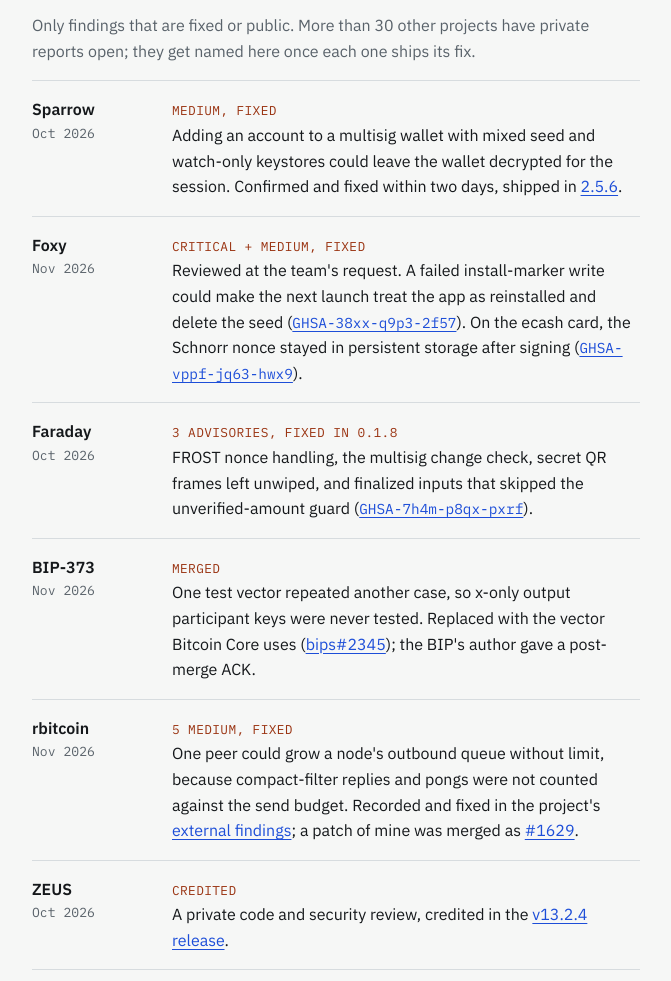
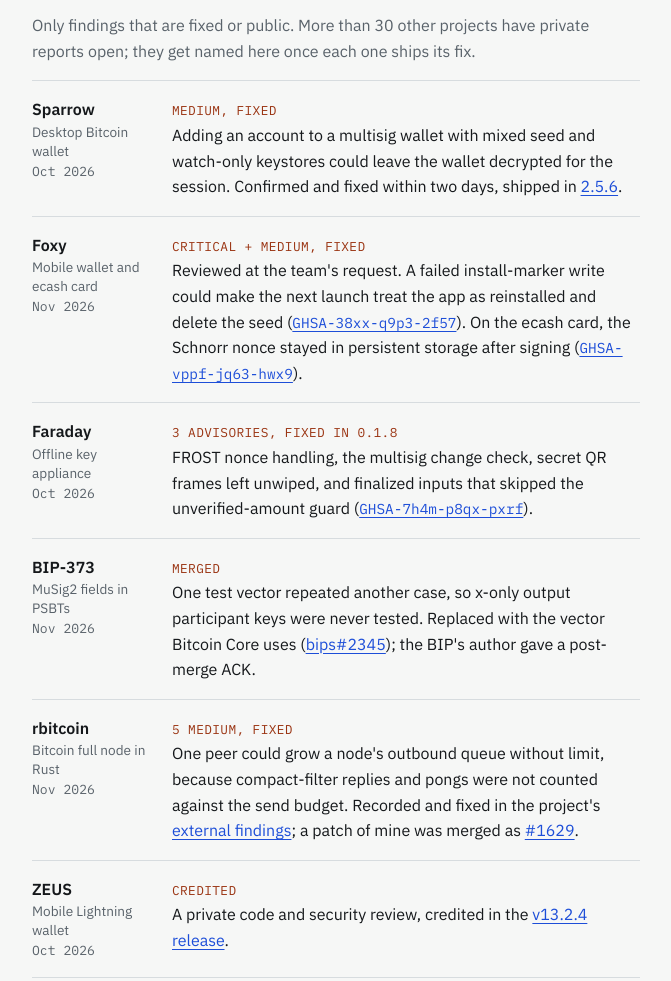
Before and after one commit to MrHodlX/MrHodlX.github.io, a plain HTML site: page index.html in a window 1280 px wide. Shown: the part 493-1474 px from the top of the page, without its empty margins (304-975 px from the left). Drawn offline with Linux system fonts and the light colour scheme.

Commit message:
Add a plain description under each project

```diff
--- a/index.html
+++ b/index.html
@@ -110,6 +110,7 @@
   .log li:last-child { border-bottom: 1px solid var(--rule); }
   .log .who { font-weight: 600; min-width: 0; }
   .log .when { font-family: var(--font-mono); font-size: 0.82rem; color: var(--muted); }
+  .log .kind { font-size: 0.85rem; color: var(--muted); line-height: 1.4; }
   .log .what { min-width: 0; }
   .log .sev { font-family: var(--font-mono); font-size: 0.8rem; color: var(--mark); letter-spacing: 0.03em; }
 
@@ -154,27 +155,27 @@
     <p class="quiet">Only findings that are fixed or public. More than 30 other projects have private reports open; they get named here once each one ships its fix.</p>
     <ul class="log">
       <li>
-        <div><div class="who">Sparrow</div><div class="when">Oct 2026</div></div>
+        <div><div class="who">Sparrow</div><div class="kind">Desktop Bitcoin wallet</div><div class="when">Oct 2026</div></div>
         <div class="what"><span class="sev">MEDIUM, FIXED</span><br>Adding an account to a multisig wallet with mixed seed and watch-only keystores could leave the wallet decrypted for the session. Confirmed and fixed within two days, shipped in <a href="https://github.com/sparrowwallet/sparrow/releases/tag/2.5.6">2.5.6</a>.</div>
       </li>
       <li>
-        <div><div class="who">Foxy</div><div class="when">Nov 2026</div></div>
+        <div><div class="who">Foxy</div><div class="kind">Mobile wallet and ecash card</div><div class="when">Nov 2026</div></div>
         <div class="what"><span class="sev">CRITICAL + MEDIUM, FIXED</span><br>Reviewed at the team's request. A failed install-marker write could make the next launch treat the app as reinstalled and delete the seed (<a href="https://github.com/getfoxy/iOS/security/advisories/GHSA-38xx-q9p3-2f57"><span class="mono">GHSA-38xx-q9p3-2f57</span></a>). On the ecash card, the Schnorr nonce stayed in persistent storage after signing (<a href="https://github.com/getfoxy/card/security/advisories/GHSA-vppf-jq63-hwx9"><span class="mono">GHSA-vppf-jq63-hwx9</span></a>).</div>
       </li>
       <li>
-        <div><div class="who">Faraday</div><div class="when">Oct 2026</div></div>
+        <div><div class="who">Faraday</div><div class="kind">Offline key appliance</div><div class="when">Oct 2026</div></div>
         <div class="what"><span class="sev">3 ADVISORIES, FIXED IN 0.1.8</span><br>FROST nonce handling, the multisig change check, secret QR frames left unwiped, and finalized inputs that skipped the unverified-amount guard (<a href="https://github.com/bitcoinpasada/faraday/security/advisories/GHSA-7h4m-p8qx-pxrf"><span class="mono">GHSA-7h4m-p8qx-pxrf</span></a>).</div>
       </li>
       <li>
-        <div><div class="who">BIP-373</div><div class="when">Nov 2026</div></div>
+        <div><div class="who">BIP-373</div><div class="kind">MuSig2 fields in PSBTs</div><div class="when">Nov 2026</div></div>
         <div class="what"><span class="sev">MERGED</span><br>One test vector repeated another case, so x-only output participant keys were never tested. Replaced with the vector Bitcoin Core uses (<a href="https://github.com/bitcoin/bips/pull/2345">bips#2345</a>); the BIP's author gave a post-merge ACK.</div>
       </li>
       <li>
-        <div><div class="who">rbitcoin</div><div class="when">Nov 2026</div></div>
+        <div><div class="who">rbitcoin</div><div class="kind">Bitcoin full node in Rust</div><div class="when">Nov 2026</div></div>
         <div class="what"><span class="sev">5 MEDIUM, FIXED</span><br>One peer could grow a node's outbound queue without limit, because compact-filter replies and pongs were not counted against the send budget. Recorded and fixed in the project's <a href="https://github.com/rbitcoin-org/rbitcoin/tree/master/docs/external_findings">external findings</a>; a patch of mine was merged as <a href="https://github.com/rbitcoin-org/rbitcoin/pull/1629">#1629</a>.</div>
       </li>
       <li>
-        <div><div class="who">ZEUS</div><div class="when">Oct 2026</div></div>
+        <div><div class="who">ZEUS</div><div class="kind">Mobile Lightning wallet</div><div class="when">Oct 2026</div></div>
         <div class="what"><span class="sev">CREDITED</span><br>A private code and security review, credited in the <a href="https://x.com/ZeusLN/status/2115791922774348183">v13.2.4 release</a>.</div>
       </li>
     </ul>
```
